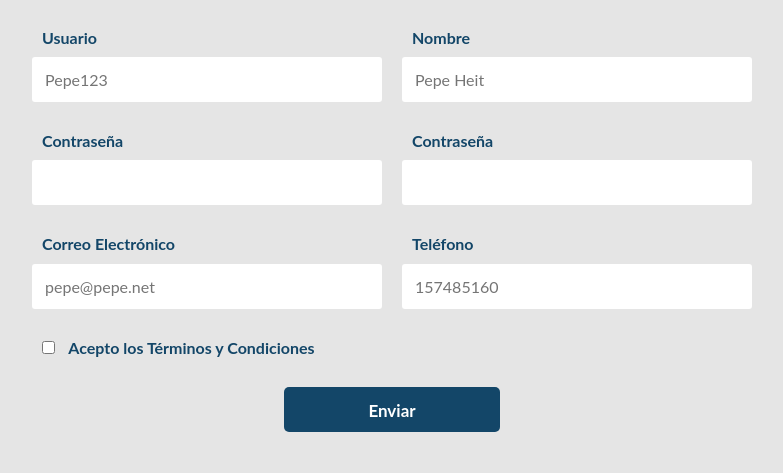
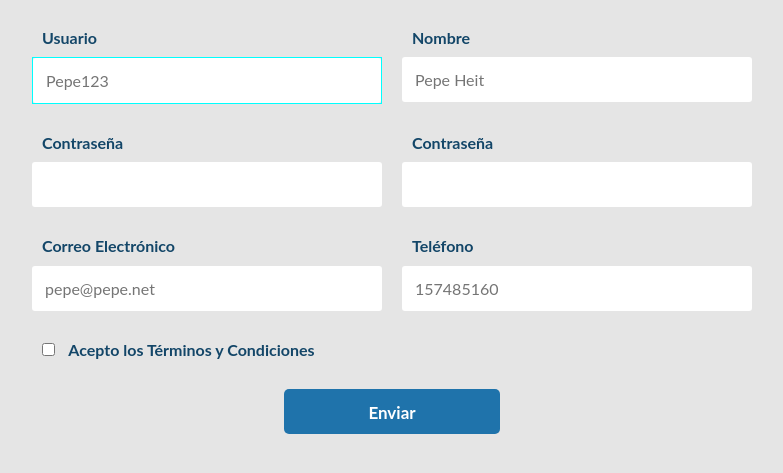
Before and after one commit to MarianoGriffa/Formulario-Uno, a plain HTML site: page index.html in a window 1280 px wide. In both pictures the pointer is over the element 455 px from the left and 180 px from the top of the page. Shown: the part 101-574 px from the top of the page, without its empty margins (248-1031 px from the left). Drawn offline with Linux system fonts and the light colour scheme.

Commit message:
Estilos en los inputs y al boton

```diff
--- a/css/style.css
+++ b/css/style.css
@@ -38,6 +38,11 @@ main {
 .formulario-detalle-input {
   position: relative;
 }
+
+.formulario-detalle-input:hover {
+  border: 1px groove aqua;
+}
+
 
 .formulario-input {
   width: 100%;
@@ -113,7 +118,7 @@ main {
   line-height: 45px;
   width: 30%;
   font-size: 17px;
-  background: #134668;
+  background: #1f73ab;
   color: #fff;
   font-weight: bold;
   border: none;
@@ -124,8 +129,8 @@ main {
 }
 
 .formulario-btn:hover {
-  box-shadow: 3px 0 30px #d7fbe8;
-  background: #134668c2;
+  box-shadow: 3px 0 30px #227ebb;
+  background: #1f73ab;
   color: #fff;
   cursor: pointer;
 }
```
